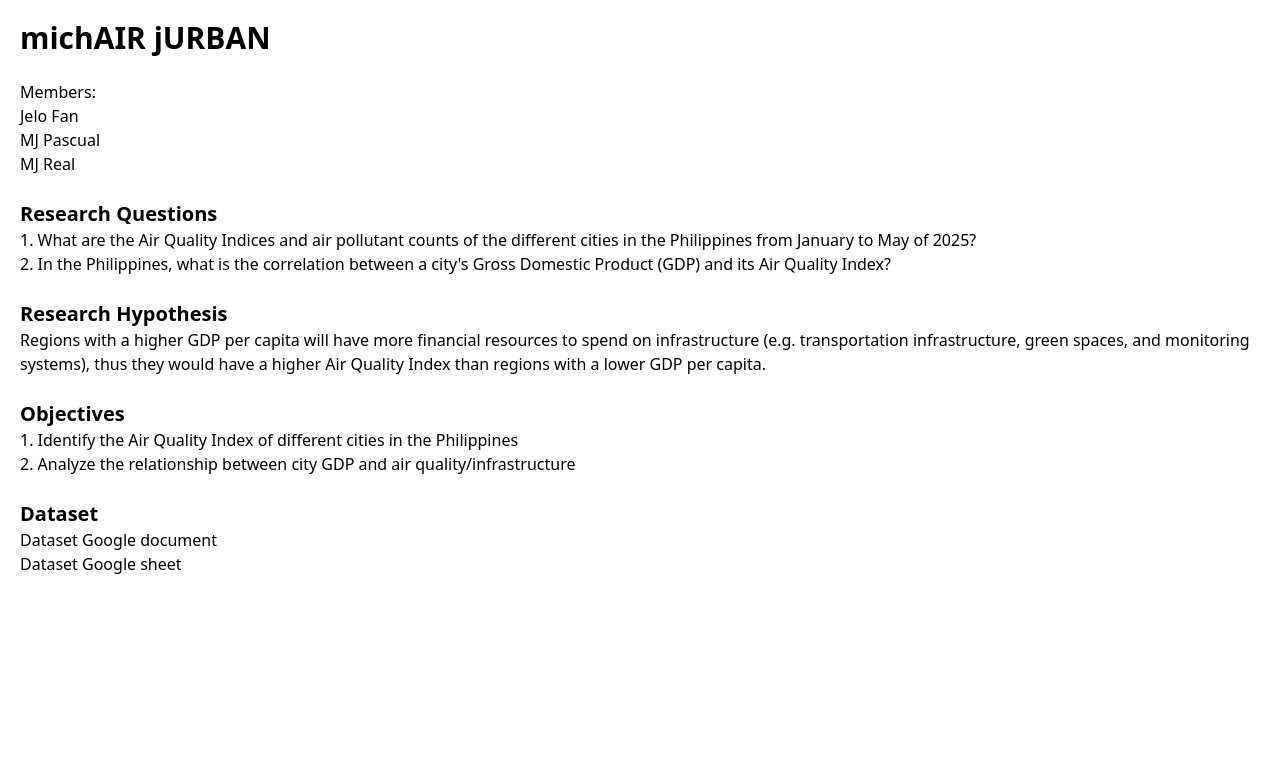
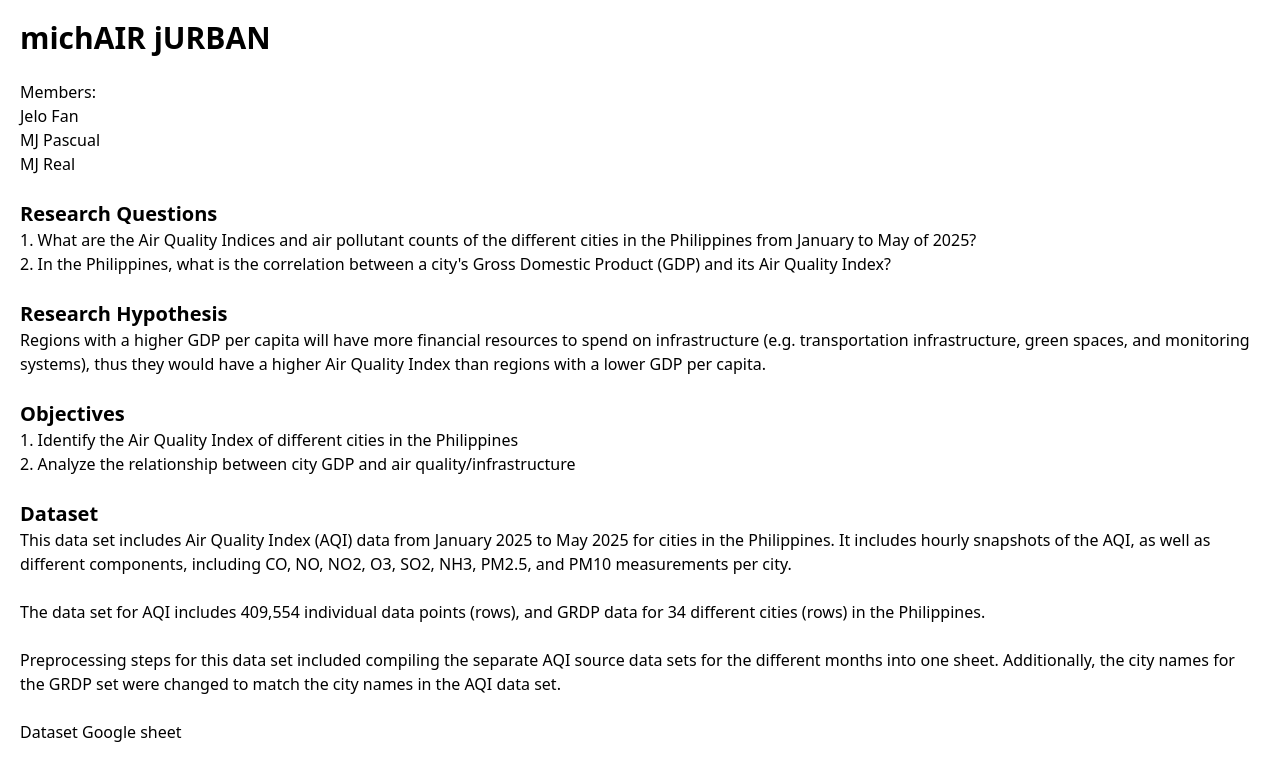
Before and after one commit to mcjefdreal/michair-jurban, a SvelteKit app: page / in a window 1280 px wide. Shown: the top 780 px of the page. Built offline with nearby package versions, Linux system fonts and the light colour scheme.

Commit message:
feat: add dataset info

```diff
--- a/src/routes/+page.svelte
+++ b/src/routes/+page.svelte
@@ -42,11 +42,25 @@
 <br>
 
 <h1 class="font-bold text-xl">Dataset</h1>
-<ul>
-    <li>
-        <a href="https://docs.google.com/document/d/1T8vS-I4z81oVvPwyZN_A27jxaO5ILBkmz9-KCmKhclE/edit?tab=t.0">Dataset Google document</a>
-    </li>
-    <li>
-        <a href="https://docs.google.com/spreadsheets/d/1_RwuhXFlo51kelxt1T5t7qZmq8JKDoqIQpRssywSPFs/edit?gid=0#gid=0">Dataset Google sheet</a>
-    </li>
-</ul>
+<p>
+This data set includes Air Quality Index (AQI) data from January 2025 to May 2025 for cities in the Philippines.
+It includes hourly snapshots of the AQI, as well as different components, including CO, NO, NO2, O3, SO2, NH3, PM2.5, and
+PM10 measurements per city.
+</p>
+
+<br>
+
+<p>
+The data set for AQI includes 409,554 individual data points (rows), and GRDP data for 34 different cities (rows) in the Philippines.
+</p>
+
+<br>
+
+<p>
+Preprocessing steps for this data set included compiling the separate AQI source data sets for the different months into one sheet.
+Additionally, the city names for the GRDP set were changed to match the city names in the AQI data set.
+</p>
+
+<br>
+
+<a href="https://docs.google.com/spreadsheets/d/1_RwuhXFlo51kelxt1T5t7qZmq8JKDoqIQpRssywSPFs/edit?gid=0#gid=0">Dataset Google sheet</a>
```
